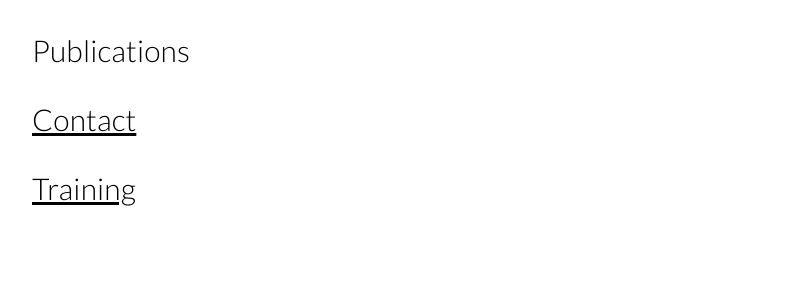
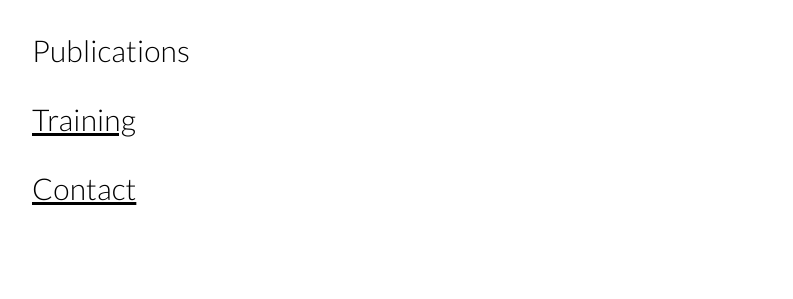
Before and after one commit to matthieuboisgontier/matthieuboisgontier.github.io, a Jekyll site: the page built from index.html, in a window 1280 px wide. Shown: the part 472-771 px from the top of the page, without its empty margins (243-1036 px from the left). Built offline with Jekyll 4.4.1, drawn with Linux system fonts in a browser that asks for light colours; nearby versions of some CDN libraries; some web fonts are replaced; a script that is not in the unit is left out; comment, search, counter and statistics services are not loaded.

Commit message:
Update index.html

```diff
--- a/index.html
+++ b/index.html
@@ -20,15 +20,15 @@ layout: default
     {% include loop_publications.html %}
   </div>
   <h1 id="cv" name="cv">
+		<span class="menu">Training</span>
+	</h1>
+  <div>
+    {% include training.html %}
+  </div>
+  <h1 id="cv" name="cv">
 		<span class="menu">Contact</span>
 	</h1>
   <div>
     {% include cv.html %}
   </div>
-  <h1 id="cv" name="cv">
-		<span class="menu">Training</span>
-	</h1>
-  <div>
-    {% include training.html %}
-  </div>
 </div>
```
